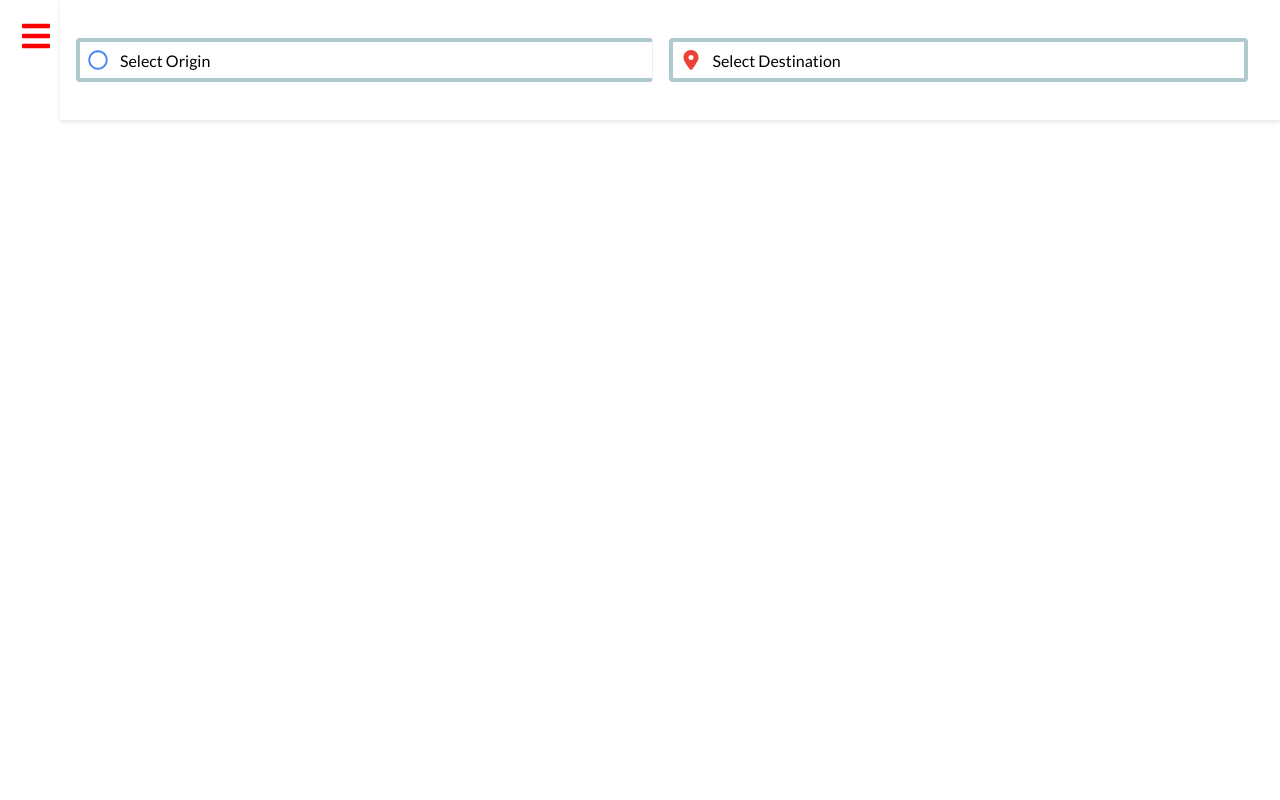
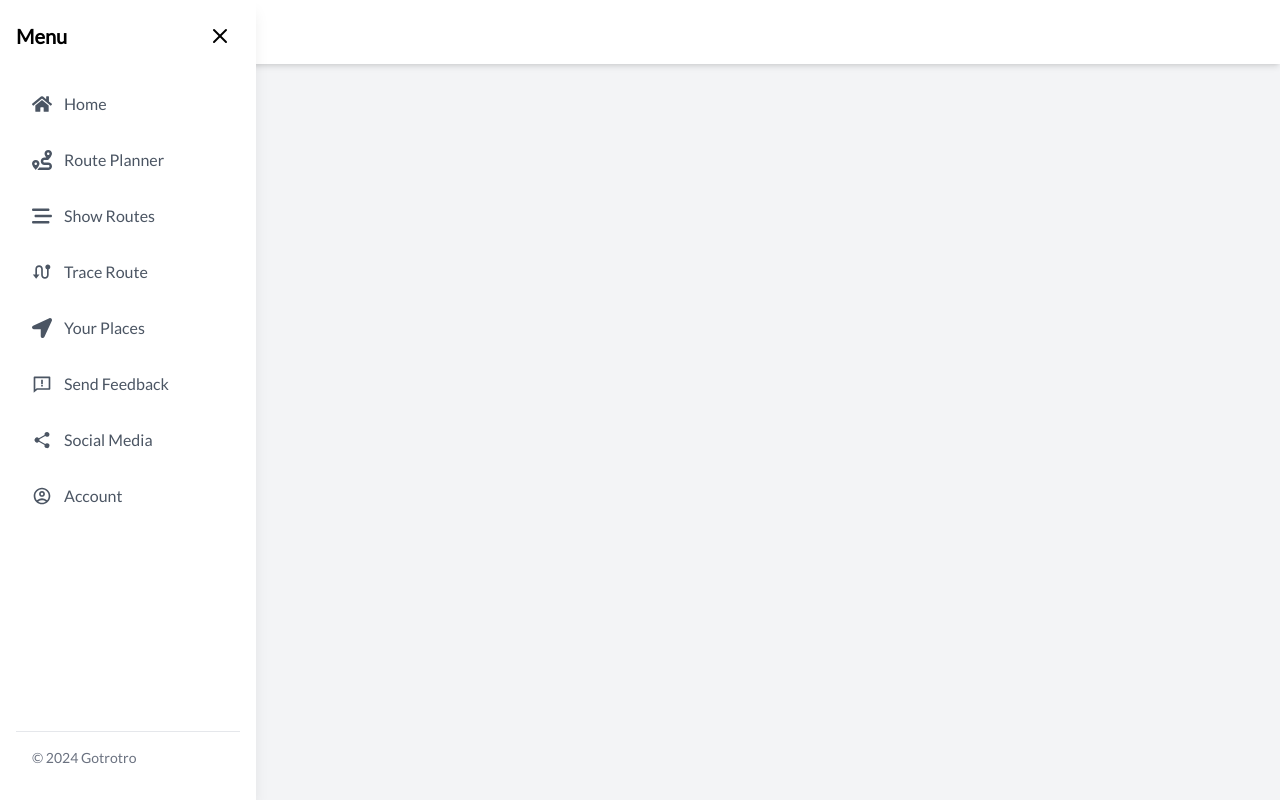
Before and after one commit to teyvi/GoTrotro, a React (Create React App) app: page / in a window 1280 px wide. Built offline with nearby package versions, Linux system fonts and the light colour scheme; no server answers.

Commit message:
add lucide-react and update HomeLayout with responsive sidebar

```diff
--- a/package.json
+++ b/package.json
@@ -7,6 +7,7 @@
     "@testing-library/react": "^13.4.0",
     "@testing-library/user-event": "^13.5.0",
     "leaflet": "^1.9.4",
+    "lucide-react": "^0.469.0",
     "maplibre-gl": "^4.7.1",
     "react": "^18.3.1",
     "react-dom": "^18.3.1",
--- a/src/App.css
+++ b/src/App.css
@@ -6,13 +6,3 @@
   padding: 0;
   font-family: 'Lato', sans-serif;
 }
-
-.home,
-.location,
-.routing {
-  display: flex;
-  height: 90vh;
-  align-items: center;
-  justify-content: center;
-  font-size: 3rem;
-}
--- a/src/index.js
+++ b/src/index.js
@@ -1,6 +1,7 @@
 import React from 'react';
 import ReactDOM from 'react-dom/client';
 import App from './App';
+import './index.css';
 
 const root = ReactDOM.createRoot(document.getElementById('root'));
 root.render(
--- a/src/layouts/HomeLayout.js
+++ b/src/layouts/HomeLayout.js
@@ -1,24 +1,140 @@
-import React, { useState } from "react";
-import SideBar from "../components/SideBar";
-import { Outlet } from "react-router-dom";
-import "./HomeLayoutStyle.css";
+import React from "react";
+import { Menu, X } from "lucide-react";
+import { FaHome, FaRoute, FaLocationArrow } from "react-icons/fa";
+import { RiRouteFill, RiFeedbackLine } from "react-icons/ri";
+import { IoShareSocial } from "react-icons/io5";
+import { MdOutlineAccountCircle } from "react-icons/md";
+import { FaBarsStaggered } from "react-icons/fa6";
+import { Link } from 'react-router-dom';
 
-function HomeLayout() {
-   const [isSidebarOpen, setIsSidebarOpen] = useState(false);
+class HomeLayout extends React.Component {
+  constructor(props) {
+    super(props);
+    this.state = {
+      isSidebarOpen: window.innerWidth >= 1024,
+      isMobile: window.innerWidth < 768,
+    };
+  }
 
-   const handleSidebarChange = (isOpen) => {
-     setIsSidebarOpen(isOpen);
-   };
-  return (
-    <>
-    <div className="layout-container">
-      <SideBar onSidebarChange={handleSidebarChange} />
-      <main className={`main-content ${isSidebarOpen ? 'shift' : ''}`}>
-        <Outlet />
-      </main>
-    </div>
-    </>
-  );
+  navigationItems = [
+    { title: "Home", path: "/", icon: FaHome },
+    { title: "Route Planner", path: "/route/routeplanner", icon: FaRoute },
+    { title: "Show Routes", path: "/route/showroutes", icon: FaBarsStaggered },
+    { title: "Trace Route", path: "/route/traceroute", icon: RiRouteFill },
+    { title: "Your Places", path: "/route/yourplace", icon: FaLocationArrow },
+    { title: "Send Feedback", path: "/sendfeedback", icon: RiFeedbackLine },
+    { title: "Social Media", path: "/socialmedia", icon: IoShareSocial },
+    { title: "Account", path: "/login", icon: MdOutlineAccountCircle },
+  ];
+
+  componentDidMount() {
+    window.addEventListener("resize", this.handleResize);
+    this.handleResize();
+  }
+
+  componentWillUnmount() {
+    window.removeEventListener("resize", this.handleResize);
+  }
+
+  handleResize = () => {
+    const isMobile = window.innerWidth < 768;
+    this.setState({ isMobile });
+  };
+
+  toggleSidebar = () => {
+    this.setState((prevState) => ({
+      isSidebarOpen: !prevState.isSidebarOpen,
+    }));
+  };
+
+  render() {
+    const { isSidebarOpen, isMobile } = this.state;
+    const { children, pageTitle } = this.props;
+
+    return (
+      <div className="min-h-screen bg-gray-100">
+        {/* Navbar */}
+        <nav className="fixed top-0 left-0 right-0 bg-white shadow-md z-20">
+          <div className="px-4 h-16 flex items-center">
+            <button
+              onClick={this.toggleSidebar}
+              className="p-2 hover:bg-gray-100 rounded-lg shrink-0"
+            >
+              <Menu className="h-6 w-6" />
+            </button>
+            <div className="flex-grow px-4">
+              {typeof pageTitle === 'string' ? (
+                <h1 className="text-xl font-semibold truncate">{pageTitle}</h1>
+              ) : (
+                <div className="w-full">{pageTitle}</div>
+              )}
+            </div>
+          </div>
+        </nav>
+
+        {/* Sidebar */}
+        <aside
+          className={`fixed top-0 h-full bg-white shadow-lg z-30
+          ${
+            `w-64 transform transition-transform duration-300 ease-in-out ${
+              isSidebarOpen ? "translate-x-0" : "-translate-x-full"
+            }`
+          }`}
+        >
+          <div className="p-4 h-full flex flex-col">
+            <div className="flex justify-between items-center mb-6">
+              <span className="text-xl font-bold">Menu</span>
+              <button
+                onClick={this.toggleSidebar}
+                className="p-2 hover:bg-gray-100 rounded-lg"
+              >
+                <X className="h-6 w-6" />
+              </button>
+            </div>
+
+            {/* Navigation Items */}
+            <nav className="space-y-2 flex-grow">
+              {this.navigationItems.map((item, index) => {
+                const Icon = item.icon;
+                return (
+                  <Link
+                    key={index}
+                    to={item.path}
+                    className="flex items-center space-x-3 px-4 py-3 text-gray-600 hover:bg-gray-100 rounded-lg transition-colors"
+                    onClick={() => isMobile && this.toggleSidebar()}
+                  >
+                    <Icon className="h-5 w-5" />
+                    <span>{item.title}</span>
+                  </Link>
+                );
+              })}
+            </nav>
+
+            {/* Bottom section of sidebar */}
+            <div className="mt-auto p-4 border-t border-gray-200">
+              <span className="text-sm text-gray-500">© 2024 Gotrotro</span>
+            </div>
+          </div>
+        </aside>
+
+        {/* Main Content */}
+        <main
+          className={`pt-16 min-h-screen transition-all duration-300
+          ${isSidebarOpen ? "md:pl-64 lg:pl-64" : "pl-0"}`}
+        >
+          <div className="p-4 md:p-6 lg:p-8">{children}</div>
+        </main>
+
+        {/* Overlay - Shows on mobile only */}
+        {isMobile && isSidebarOpen && (
+          <div
+            className="fixed inset-0 bg-black bg-opacity-50 z-20"
+            onClick={this.toggleSidebar}
+          />
+        )}
+      </div>
+    );
+  }
 }
 
 export default HomeLayout;
```
Also changed, not shown: 1 other file (tests, documents, lock files or other folders).
